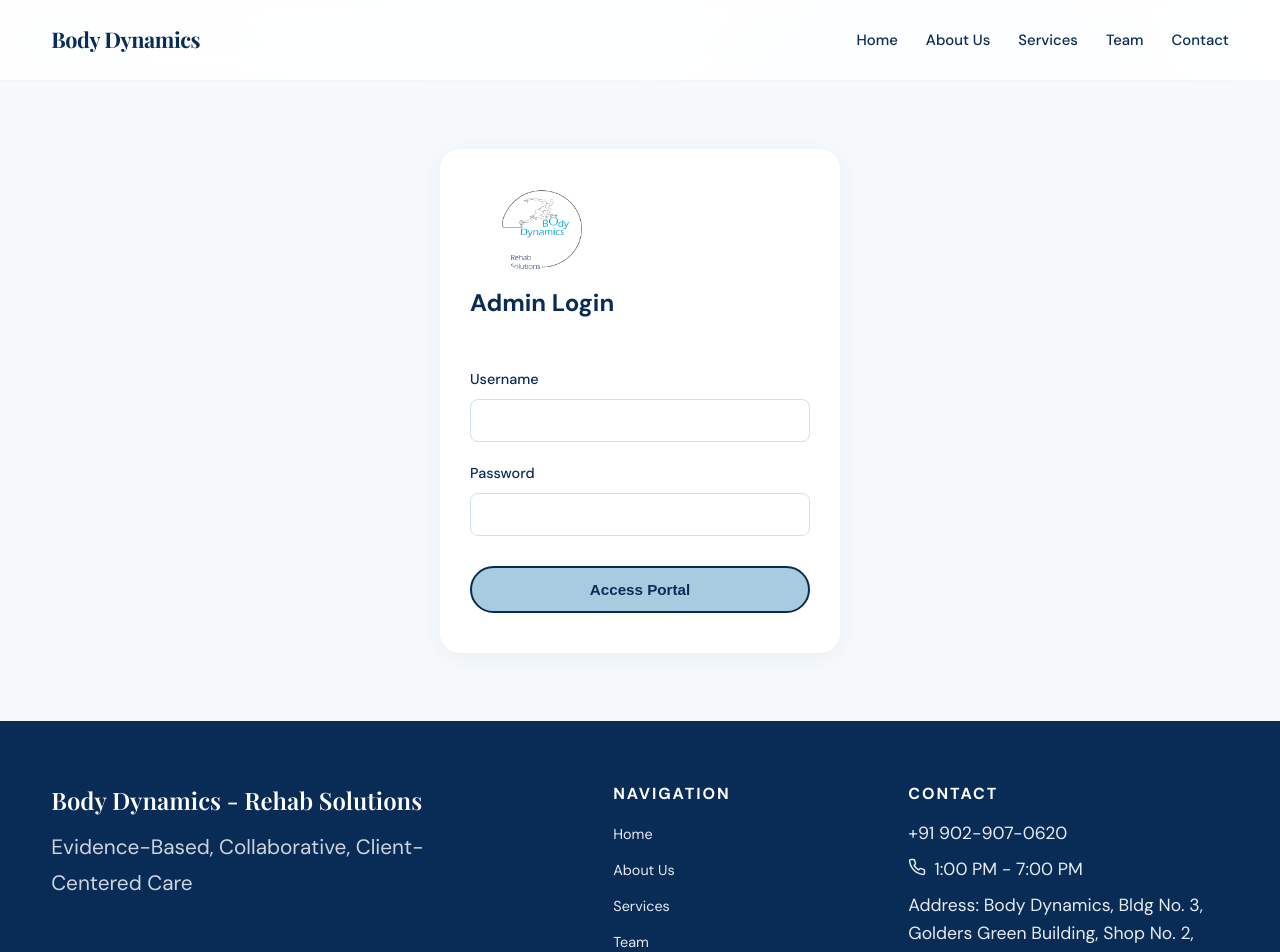
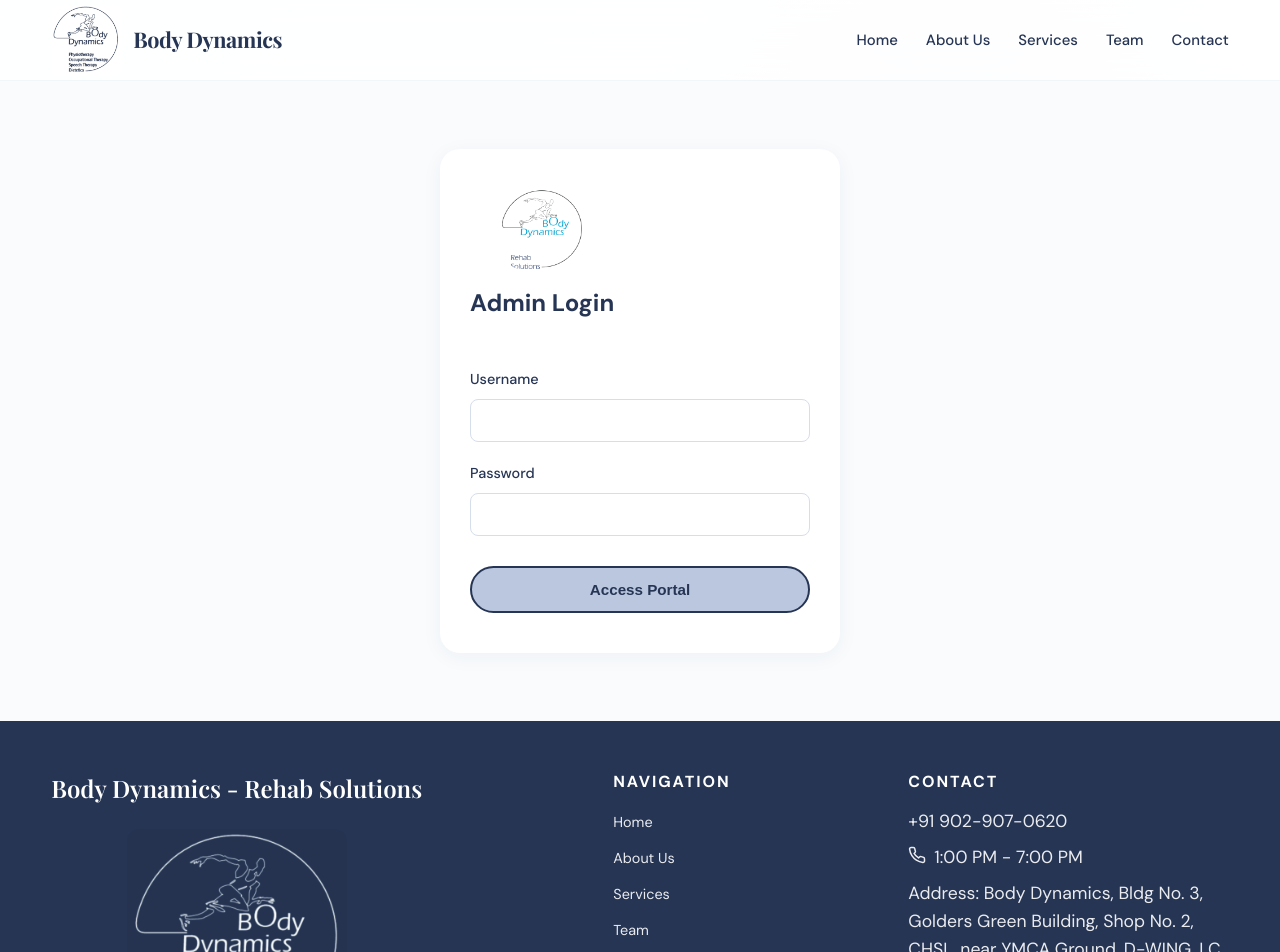
Before and after one commit to Body-Dynamics/BodyDynamics, a Next.js app: page /admin in a window 1280 px wide. Shown: the top 952 px of the page. Built offline with nearby package versions, Linux system fonts and the light colour scheme.

Commit message:
Major UI changes. Minor data changes

```diff
--- a/app/globals.css
+++ b/app/globals.css
@@ -1,16 +1,16 @@
     :root {
-      --navy: #092C56;
-      --teal: #225688;
-      --slate: #668CA9;
-      --sky: #A9CBE0;
-      --quartz: #F0F5F4;
+      --navy: #263554;
+      --teal: #485d88;
+      --slate: #7a8eaf;
+      --sky: #bac7df;
+      --quartz: #f4f6f9;
       --white: #ffffff;
-      --off-white: #F5F9FC;
-      --text: #092C56;
-      --muted: #225688;
-      --border: #D1E1E9;
+      --off-white: #f9fbfd;
+      --text: #263554;
+      --muted: #485d88;
+      --border: #d6deeb;
       --radius: 20px;
-      --shadow: 0 10px 30px rgba(9, 44, 86, 0.08);
+      --shadow: 0 10px 30px rgba(38, 53, 84, 0.08);
       --nav-h: 80px;
       --serif: "Playfair Display", serif;
       --sans: "DM Sans", sans-serif;
@@ -24,7 +24,8 @@
       overflow-wrap: break-word;
     }
 
-    html, body {
+    html,
+    body {
       overflow-x: hidden;
       width: 100%;
       scroll-behavior: smooth;
@@ -46,7 +47,7 @@
       right: -5%;
       width: 60%;
       height: 70%;
-      background: radial-gradient(circle, rgba(169, 203, 224, 0.2) 0%, transparent 70%);
+      background: radial-gradient(circle, rgba(186, 199, 223, 0.2) 0%, transparent 70%);
       z-index: -1;
       border-radius: 50%;
       pointer-events: none;
@@ -59,7 +60,7 @@
       left: -5%;
       width: 50%;
       height: 60%;
-      background: radial-gradient(circle, rgba(102, 140, 169, 0.12) 0%, transparent 70%);
+      background: radial-gradient(circle, rgba(122, 142, 175, 0.12) 0%, transparent 70%);
       z-index: -1;
       border-radius: 50%;
       pointer-events: none;
@@ -79,11 +80,12 @@
     .container {
       width: min(1180px, 92%);
       margin: 0 auto;
-      overflow: visible; /* Changed from default to ensure child glows work, but will monitor */
+      overflow: visible;
+      /* Changed from default to ensure child glows work, but will monitor */
     }
 
     .section-pad {
-      padding: 64px 0;
+      padding: 50px 0;
     }
 
     .section-label {
@@ -130,27 +132,27 @@
     }
 
     .btn-primary {
-      background: #A9CBE0;
-      color: #092C56;
-      border-color: #092C56;
+      background: var(--sky);
+      color: var(--navy);
+      border-color: var(--navy);
     }
 
     .btn-primary:hover {
-      background: #88ACC4;
-      border-color: #092C56;
+      background: var(--slate);
+      border-color: var(--navy);
       transform: translateY(-2px);
-      box-shadow: 0 8px 24px rgba(47, 65, 86, 0.22);
+      box-shadow: 0 8px 24px rgba(38, 53, 84, 0.22);
     }
 
     .btn-outline {
       /* background: transparent; */
-      background: #A9CBE0;
-      border-color: #092C56;
-      color: #092C56;
+      background: var(--sky);
+      border-color: var(--navy);
+      color: var(--navy);
     }
 
     .btn-outline:hover {
-      background: #88ACC4;
+      background: var(--slate);
       transform: translateY(-2px);
     }
 
@@ -174,7 +176,7 @@
     }
 
     .utility-bar {
-      background: #092C56;
+      background: var(--navy);
       /* Abyss - Darkest */
       color: var(--sky);
       font-size: 0.82rem;
@@ -244,8 +246,12 @@
     }
 
     .nav-logo img {
-      border-radius: 0 !important;
+      height: 70px;
+      width: auto;
+      border-radius: 6px !important;
       object-fit: contain !important;
+      mix-blend-mode: multiply;
+      /* Blends the JPG white background into the navbar */
     }
 
     .logo-text .brand {
@@ -332,7 +338,7 @@
       grid-template-columns: 1.1fr 0.9fr;
       gap: 48px;
       align-items: center;
-      padding: 64px 0 78px;
+      padding: 50px 0 64px;
       position: relative;
       z-index: 1;
     }
@@ -342,8 +348,8 @@
       align-items: center;
       gap: 8px;
       border-radius: 999px;
-      background: linear-gradient(90deg, rgba(169, 203, 224, 0.25), rgba(169, 203, 224, 0.1));
-      border: 1px solid rgba(169, 203, 224, 0.4);
+      background: linear-gradient(90deg, rgba(186, 199, 223, 0.25), rgba(186, 199, 223, 0.1));
+      border: 1px solid rgba(186, 199, 223, 0.4);
       color: var(--teal);
       padding: 7px 14px;
       font-size: 0.77rem;
@@ -351,7 +357,7 @@
       text-transform: uppercase;
       letter-spacing: 0.1em;
       margin-bottom: 20px;
-      box-shadow: 0 4px 12px rgba(9, 44, 86, 0.04);
+      box-shadow: 0 4px 12px rgba(38, 53, 84, 0.04);
     }
 
     .hero-chip .dot {
@@ -546,8 +552,8 @@
     }
 
     .service-card:nth-child(-n+3) {
-      background: #163F70;
-      border-color: #163F70;
+      background: #3a4a6b;
+      border-color: #3a4a6b;
     }
 
     .service-card:nth-child(-n+3) .service-title {
@@ -564,8 +570,8 @@
     }
 
     .service-card:nth-child(n+4):nth-child(-n+6) {
-      background: #447199;
-      border-color: #447199;
+      background: #485d88;
+      border-color: #485d88;
     }
 
     .service-card:nth-child(n+4):nth-child(-n+6) .service-title {
@@ -582,8 +588,8 @@
     }
 
     .service-card:nth-child(n+7):nth-child(-n+9) {
-      background: #558dbf;
-      border-color: #558dbf;
+      background: #7a8eaf;
+      border-color: #7a8eaf;
     }
 
     .service-card:nth-child(n+7):nth-child(-n+9) .service-title {
@@ -598,7 +604,7 @@
     }
 
     .service-card:nth-child(n+7):nth-child(-n+9) .service-icon {
-      background: rgba(47, 65, 86, 0.1);
+      background: rgba(38, 53, 84, 0.1);
       color: var(--navy);
     }
 
@@ -687,7 +693,7 @@
     .dept-grid-container {
       column-count: 1;
       column-gap: 24px;
-      background: #c0e2ff;
+      background: #e1e7f0;
       border-radius: 20px;
       padding: 40px 24px 16px;
       color: #000000 !important;
@@ -734,7 +740,7 @@
       /* Medium blue */
       color: #ffffff !important;
       /* Proper contrast text */
-      box-shadow: 0 10px 30px rgba(9, 44, 86, 0.15);
+      box-shadow: 0 10px 30px rgba(38, 53, 84, 0.15);
       /* Minor shadow */
       border: 1px solid rgba(255, 255, 255, 0.1);
       transition: box-shadow 0.3s ease, transform 0.3s ease;
@@ -757,7 +763,7 @@
 
     .dept-section-card:hover {
       animation-play-state: paused;
-      box-shadow: 0 16px 40px rgba(9, 44, 86, 0.25);
+      box-shadow: 0 16px 40px rgba(38, 53, 84, 0.25);
       z-index: 2;
       position: relative;
     }
@@ -821,12 +827,11 @@
       color: rgba(255, 255, 255, 0.9) !important;
       font-size: 0.8rem;
       margin-top: 1px;
-      text-transform: uppercase;
     }
 
     #contact-cta-section {
-      background: linear-gradient(90deg, #225688 0%, #A9CBE0 100%);
-      padding: 40px 0 0 0;
+      background: linear-gradient(90deg, #263554 0%, #86a2c6 100%);
+      padding: 30px 0;
       width: 100%;
       position: relative;
     }
@@ -862,7 +867,7 @@
     #contact {
       background: var(--navy) !important;
       color: var(--white);
-      padding: 60px 0 20px;
+      padding: 48px 0 20px;
       overflow: hidden;
     }
 
@@ -882,6 +887,39 @@
       color: #ffffff;
       font-size: 1.5rem;
       margin-bottom: 10px;
+    }
+
+    .footer-brand {
+      display: flex;
+      flex-direction: column;
+      align-items: flex-start;
+    }
+
+    .footer-brand-inner {
+      display: inline-flex;
+      flex-direction: column;
+      align-items: center;
+      text-align: center;
+    }
+
+
+    .footer-logo {
+      max-width: 220px;
+      height: auto;
+      margin-top: 12px;
+      margin-bottom: 20px;
+      border-radius: 12px !important;
+      display: block;
+      transition: transform 0.3s ease;
+    }
+
+    .footer-logo:hover {
+      transform: scale(1.03);
+    }
+
+    .footer-map {
+      /* Removed dark filter to keep it in light mode */
+      border-radius: 8px;
     }
 
     .footer-tag {
@@ -982,14 +1020,7 @@
       }
     }
 
-    @media (max-width: 1024px) {
-      .nav-logo img {
-        width: 80px !important;
-        height: auto !important;
-        border-radius: 0 !important;
-        object-fit: contain !important;
-      }
-
+    @media (max-width: 60px) {
       .logo-text .brand {
         font-size: 1rem;
       }
@@ -1082,7 +1113,7 @@
         inset: 0;
         width: 100%;
         height: 100vh;
-        background: rgba(0, 15, 35, 0.6);
+        background: rgba(15, 20, 30, 0.6);
         /* Darker backdrop */
         backdrop-filter: blur(12px);
         -webkit-backdrop-filter: blur(12px);
@@ -1096,7 +1127,7 @@
       .nav-overlay.open .nav-links {
         display: flex;
         flex-direction: column;
-        background-color: #092C56 !important;
+        background-color: var(--navy) !important;
         /* Forces ABSOLUTELY SOLID navy */
         width: min(340px, 90%);
         padding: 60px 24px;
@@ -1155,7 +1186,7 @@
 
     @media (max-width: 680px) {
       .section-pad {
-        padding: 72px 0;
+        padding: 50px 0;
       }
 
       .hero-actions .btn {
@@ -1221,7 +1252,7 @@
       font-size: 1.35rem;
       margin-bottom: 20px;
       padding-bottom: 10px;
-      border-bottom: 2px solid rgba(86, 124, 141, 0.15);
+      border-bottom: 2px solid rgba(122, 142, 175, 0.15);
     }
 
     .info-list {
@@ -1273,13 +1304,6 @@
         font-size: 1rem;
       }
 
-      .nav-logo img {
-        width: 60px !important;
-        height: auto !important;
-        border-radius: 0 !important;
-        object-fit: contain !important;
-      }
-
       .nav-inner {
         gap: 12px;
       }
@@ -1724,20 +1748,9 @@
       line-height: 1.8;
     }
 
-    /* ── Hero section: darkest — Abyss ── */
-    .sc-hero {
-      background: #092C56;
-      /* Abyss */
-      padding: 120px 0 80px;
-      text-align: center;
-      position: relative;
-      overflow: hidden;
-    }
-
     /* ── Conditions section: medium — Lapis ── */
     .sc-section-conditions {
-      background: #225688;
-      /* Lapis */
+      background: var(--teal);
     }
 
     .sc-section-conditions .section-title {
@@ -1751,8 +1764,7 @@
     .sc-condition {
       background: rgba(255, 255, 255, 0.12);
       border: 1px solid rgba(255, 255, 255, 0.2);
-      border-left: 4px solid #A9CBE0;
-      /* Glacier */
+      border-left: 4px solid var(--sky);
       border-radius: 12px;
       padding: 18px 22px;
       color: #fff;
@@ -1821,6 +1833,7 @@
         transform: translateY(-10px);
         max-height: 0;
       }
+
       to {
         opacity: 1;
         transform: translateY(0);
@@ -1830,16 +1843,16 @@
 
     /* ── Therapy Strategies section: light — Slate/Glacier ── */
     .sc-section-strategies {
-      background: #F4F8FB;
+      background: var(--off-white);
       /* Very light blue tint */
     }
 
     .sc-section-strategies .section-title {
-      color: #092C56;
+      color: var(--navy);
     }
 
     .sc-section-strategies .sc-intro p {
-      color: #225688;
+      color: var(--teal);
     }
 
     .sc-strategies-grid {
@@ -1851,7 +1864,7 @@
 
     .sc-strategy {
       background: #ffffff;
-      border: 1px solid #D1E1E9;
+      border: 1px solid var(--border);
       border-radius: 20px;
       padding: 30px 26px;
       transition: transform 0.28s ease, box-shadow 0.28s ease;
@@ -1861,7 +1874,7 @@
     }
 
     .sc-strategy:hover {
-      box-shadow: 0 12px 30px rgba(47, 65, 86, 0.12);
+      box-shadow: 0 12px 30px rgba(72, 93, 136, 0.12);
       transform: translateY(-5px);
     }
 
@@ -1872,7 +1885,7 @@
       width: 32px;
       height: 32px;
       border-radius: 50%;
-      background: rgba(86, 124, 141, 0.12);
+      background: rgba(38, 53, 84, 0.08);
       color: var(--teal);
       font-size: 0.8rem;
       font-weight: 800;
@@ -1898,7 +1911,7 @@
     .sc-section-audiology {
       background: #ffffff;
       padding: 80px 0;
-      border-top: 1px solid #EAF1F6;
+      border-top: 1px solid var(--border);
     }
 
     .sc-audio-grid {
@@ -1909,9 +1922,9 @@
     }
 
     .sc-audio-item {
-      background: #F8FBFD;
-      border: 1px solid #D1E1E9;
-      border-left: 4px solid #225688;
+      background: var(--quartz);
+      border: 1px solid var(--border);
+      border-left: 4px solid var(--teal);
       border-radius: 12px;
       padding: 22px 24px;
       display: flex;
@@ -1921,7 +1934,7 @@
     }
 
     .sc-audio-item:hover {
-      box-shadow: 0 6px 20px rgba(47, 65, 86, 0.08);
+      box-shadow: 0 6px 20px rgba(72, 93, 136, 0.08);
       transform: translateY(-2px);
     }
 
@@ -1929,7 +1942,7 @@
       width: 38px;
       height: 38px;
       border-radius: 10px;
-      background: rgba(86, 124, 141, 0.1);
+      background: rgba(38, 53, 84, 0.08);
       color: var(--teal);
       display: flex;
       align-items: center;
@@ -1973,7 +1986,7 @@
       margin: 10px 0 0 0;
       overflow: hidden;
       border-radius: 24px;
-      box-shadow: 0 24px 50px rgba(9, 44, 86, 0.15);
+      box-shadow: 0 24px 50px rgba(38, 53, 84, 0.15);
       background-color: var(--navy);
       border: 1px solid rgba(0, 0, 0, 0.05);
     }
@@ -2171,7 +2184,7 @@
 
     footer,
     #contact {
-      background-color: #092C56 !important;
+      background-color: var(--navy) !important;
       color: #ffffff !important;
     }
 
@@ -2180,7 +2193,7 @@
     }
 
     footer a:hover {
-      color: #A9CBE0 !important;
+      color: var(--sky) !important;
     }
 
     /* .dept-grid-container * {
@@ -2196,6 +2209,7 @@
 
     img {
       border-radius: 20px !important;
+      filter: saturate(0.95) contrast(1.02);
     }
 
     #contact-cta .container {
--- a/app/service/[slug]/page.js
+++ b/app/service/[slug]/page.js
@@ -140,7 +140,7 @@
                             }
                             if (condition === "Audiology Services") {
                                 return (
-                                    <Link key={idx} href="#audiology-services" className="sc-condition" style={{ background: "linear-gradient(135deg, var(--sky) 0%, rgba(169, 203, 224, 0.4) 100%)", border: "1px solid var(--teal)", color: "var(--navy)", fontWeight: "600", cursor: "pointer", display: "flex", justifyContent: "space-between", alignItems: "center", textDecoration: "none" }}>
+                                    <Link key={idx} href="#audiology-services" className="sc-condition" style={{ background: "linear-gradient(135deg, var(--sky) 0%, rgba(186, 199, 223, 0.4) 100%)", border: "1px solid var(--teal)", color: "var(--navy)", fontWeight: "600", cursor: "pointer", display: "flex", justifyContent: "space-between", alignItems: "center", textDecoration: "none" }}>
                                         <span>{condition}</span>
                                         <svg width="20" height="20" viewBox="0 0 24 24" fill="none" stroke="currentColor" strokeWidth="2" strokeLinecap="round" strokeLinejoin="round">
                                             <polyline points="9 18 15 12 9 6"></polyline>
@@ -168,13 +168,13 @@
                             {service.signs_of_need.map((group, idx) => (
                                 <div key={`sign-group-${idx}`} style={{ display: "flex", flexDirection: "column" }}>
                                     <div style={{ textAlign: "left", marginBottom: "1.2rem" }}>
-                                        <h3 style={{ fontSize: "1.25rem", color: "var(--teal)", margin: 0, borderBottom: "2px solid rgba(169, 203, 224, 0.4)", paddingBottom: "0.5rem", display: "inline-block" }}>
+                                        <h3 style={{ fontSize: "1.25rem", color: "var(--teal)", margin: 0, borderBottom: "2px solid rgba(186, 199, 223, 0.4)", paddingBottom: "0.5rem", display: "inline-block" }}>
                                             {group.category}
                                         </h3>
                                     </div>
                                     <div style={{ display: "flex", flexDirection: "column", gap: "1rem", flex: 1 }}>
                                         {group.items.map((item, iIdx) => (
-                                            <div key={iIdx} className="sc-strategy" style={{ padding: "1.2rem", margin: 0, minHeight: "auto", flex: 1, display: "flex", alignItems: "center", background: "rgba(169, 203, 224, 0.15)", borderRadius: "12px", border: "1px solid rgba(169, 203, 224, 0.3)" }}>
+                                            <div key={iIdx} className="sc-strategy" style={{ padding: "1.2rem", margin: 0, minHeight: "auto", flex: 1, display: "flex", alignItems: "center", background: "rgba(186, 199, 223, 0.15)", borderRadius: "12px", border: "1px solid rgba(186, 199, 223, 0.3)" }}>
                                                 <p style={{ margin: 0, fontSize: "0.95rem", color: "var(--navy)", lineHeight: "1.5" }}>{item}</p>
                                             </div>
                                         ))}
@@ -234,14 +234,14 @@
                         {service.strategies.filter(s => s.subSections).map((strategy, idx) => (
                             <div key={`group-${idx}`} className="sc-strategy-group" style={{ marginTop: idx > 0 || service.strategies.some(s => !s.subSections) ? "5rem" : "1rem" }}>
                                 <div className="sc-strategy-header">
-                                    <h3 style={{ fontSize: "1.5rem", color: "var(--navy)", marginBottom: "1rem", borderBottom: "2px solid #A9CBE0", paddingBottom: "0.5rem", display: "inline-block" }}>
+                                    <h3 style={{ fontSize: "1.5rem", color: "var(--navy)", marginBottom: "1rem", borderBottom: "2px solid var(--sky)", paddingBottom: "0.5rem", display: "inline-block" }}>
                                         {strategy.title}
                                     </h3>
                                     <p style={{ whiteSpace: "pre-line", color: "var(--muted)", lineHeight: "1.7", fontSize: "1rem", maxWidth: "900px", textAlign: "justify" }}>
                                         {strategy.desc}
                                     </p>
                                     {strategy.aim && (
-                                        <div style={{ marginTop: "1.5rem", padding: "1.5rem", background: "rgba(169, 203, 224, 0.15)", borderRadius: "12px", borderLeft: "4px solid var(--teal)", maxWidth: "900px" }}>
+                                        <div style={{ marginTop: "1.5rem", padding: "1.5rem", background: "rgba(186, 199, 223, 0.15)", borderRadius: "12px", borderLeft: "4px solid var(--teal)", maxWidth: "900px" }}>
                                             {typeof strategy.aim === "string" ? (
                                                 <p style={{ whiteSpace: "pre-line", color: "var(--navy)", lineHeight: "1.7", fontSize: "0.95rem", margin: 0, fontWeight: "500", textAlign: "justify" }}>
                                                     {strategy.aim}
--- a/components/Footer.js
+++ b/components/Footer.js
@@ -9,9 +9,11 @@
         <footer id="contact">
             <div className="container">
                 <div className={`footer-grid ${pathname === '/' ? 'has-map' : ''}`}>
-                    <div>
+                    <div className="footer-brand">
+                        <div className="footer-brand-inner">
                             <div className="footer-title">Body Dynamics - Rehab Solutions</div>
-                        <p className="footer-tag">Evidence-Based, Collaborative, Client-Centered Care</p>
+                            <img src="/images/BodyDynamics_Logo_Two_Tone.jpg" alt="Body Dynamics Logo" className="footer-logo" />
+                        </div>
                     </div>
                     <div className="footer-col">
                         <h4>Navigation</h4>
@@ -31,6 +33,7 @@
                                 src="https://maps.google.com/maps?q=Body+Dynamics,+Bldg+No.+3,+Golders+Green+Building,+Shop+No.+2,+CHSL,+near+YMCA+Ground,+D-WING,+I+C+Colony,+Borivali+West,+Mumbai,+Maharashtra+400103&t=&z=15&ie=UTF8&iwloc=&output=embed"
                                 width="100%"
                                 height="180"
+                                className="footer-map"
                                 style={{ border: 0, pointerEvents: 'none', display: 'block' }}
                                 allowFullScreen=""
                                 loading="lazy"
--- a/components/Navbar.js
+++ b/components/Navbar.js
@@ -37,8 +37,7 @@
         <nav id="navbar" className={scrolled ? "scrolled" : ""}>
             <div className="container nav-inner">
                 <Link href="/" className="nav-logo" aria-label="Body Dynamics Home" onClick={closeMenu}>
-                    {/* Replaced next/image with img for perfect compatibility with current styling size attributes */}
-                    {/* <img src="/images/BodyDynamicsLogo.png" alt="Body Dynamics Clinic Logo" width="100" height="100" /> */}
+                    <img src="/images/BodyDynamics_Logo_Two_Tone_Flipped.jpg" alt="Body Dynamics Logo" />
                     <div className="logo-text">
                         <div className="brand">Body Dynamics</div>
                     </div>
```
Also changed, not shown: components/TeamSection.js (+20 -18 lines), lib/data.js, public/images/BodyDynamics_Logo_Two_Tone.jpg, public/images/BodyDynamics_Logo_Two_Tone_Flipped.jpg (added). Lines whose indentation alone changed are shown as unchanged.
